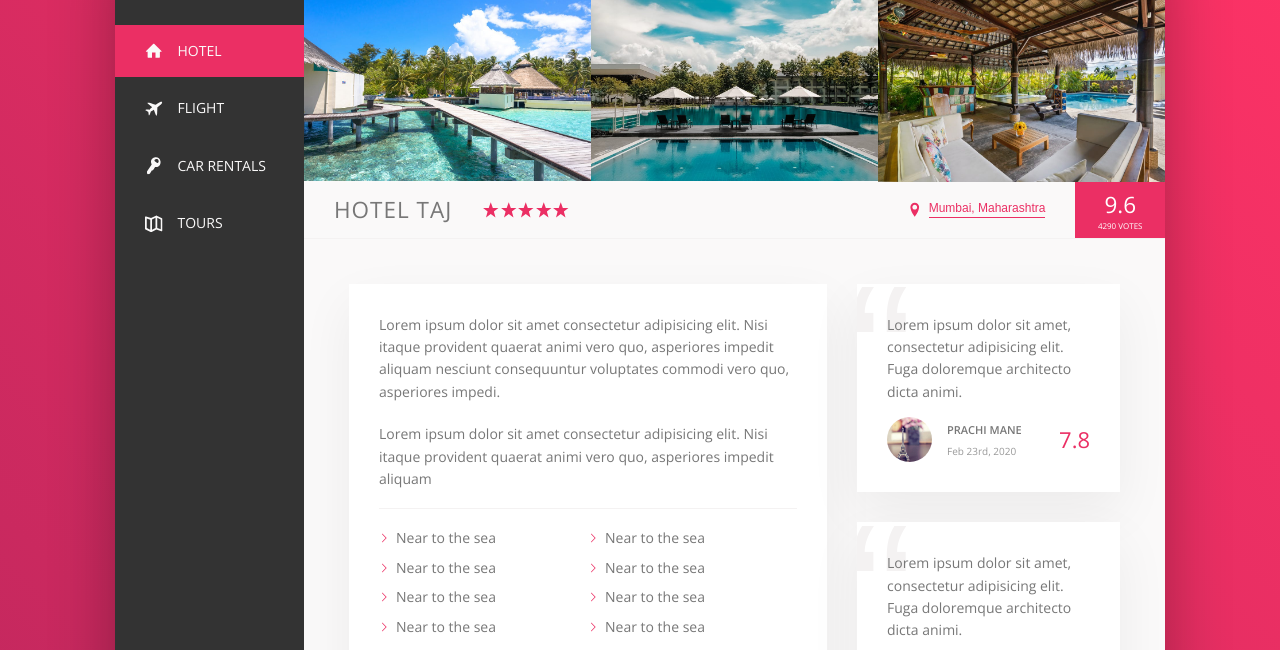
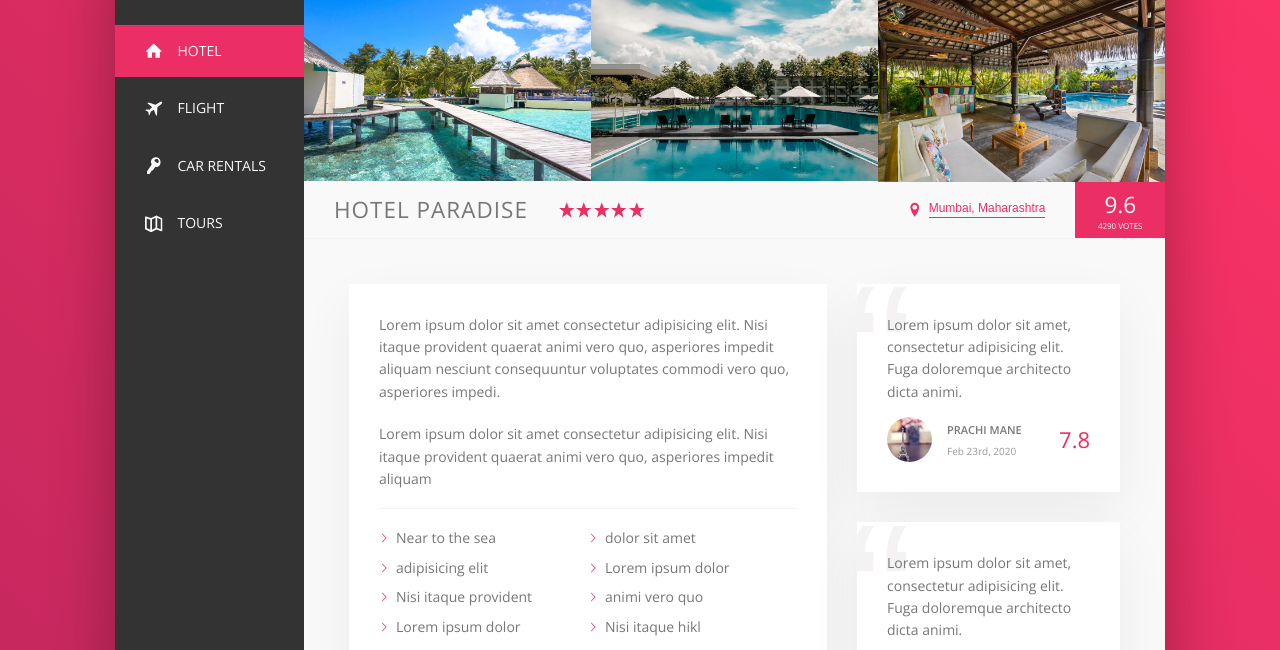
Before and after one commit to pm0824/TriBooking, a plain HTML site: page index.html in a window 1280 px wide. Shown: the part 150-800 px from the top of the page. Drawn offline with nearby package versions, Linux system fonts and the light colour scheme.

Commit message:
Final Commit

```diff
--- a/index.html
+++ b/index.html
@@ -99,7 +99,7 @@
 
                     <div class="overview">
                         <h1 class="overview__heading">
-                            Hotel Taj
+                            Hotel Paradise
                         </h1>
                         <div class="overview__stars">
                             <svg class="overview__icon-star">
@@ -142,13 +142,13 @@
                             </p>
                             <ul class="list">
                                 <li class="list__item">Near to the sea</li>
-                                <li class="list__item">Near to the sea</li>
-                                <li class="list__item">Near to the sea</li>
-                                <li class="list__item">Near to the sea</li>
-                                <li class="list__item">Near to the sea</li>
-                                <li class="list__item">Near to the sea</li>
-                                <li class="list__item">Near to the sea</li>
-                                <li class="list__item">Near to the sea</li>
+                                <li class="list__item">dolor sit amet</li>
+                                <li class="list__item">adipisicing elit</li>
+                                <li class="list__item">Lorem ipsum dolor</li>
+                                <li class="list__item">Nisi itaque provident</li>
+                                <li class="list__item">animi vero quo</li>
+                                <li class="list__item">Lorem ipsum dolor</li>
+                                <li class="list__item">Nisi itaque hikl</li>
                             </ul>
                             <div class="recommend">
                                 <p class="recommend__count">
```
Also changed, not shown: 2 other files.
